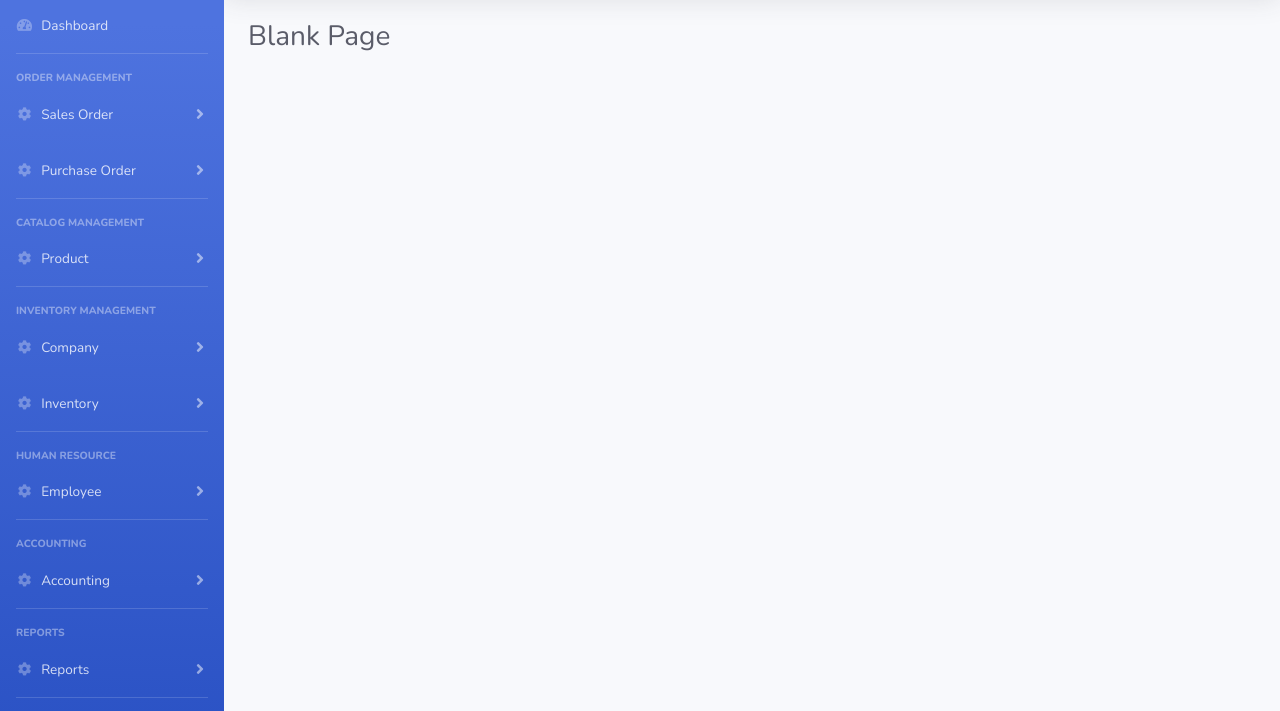
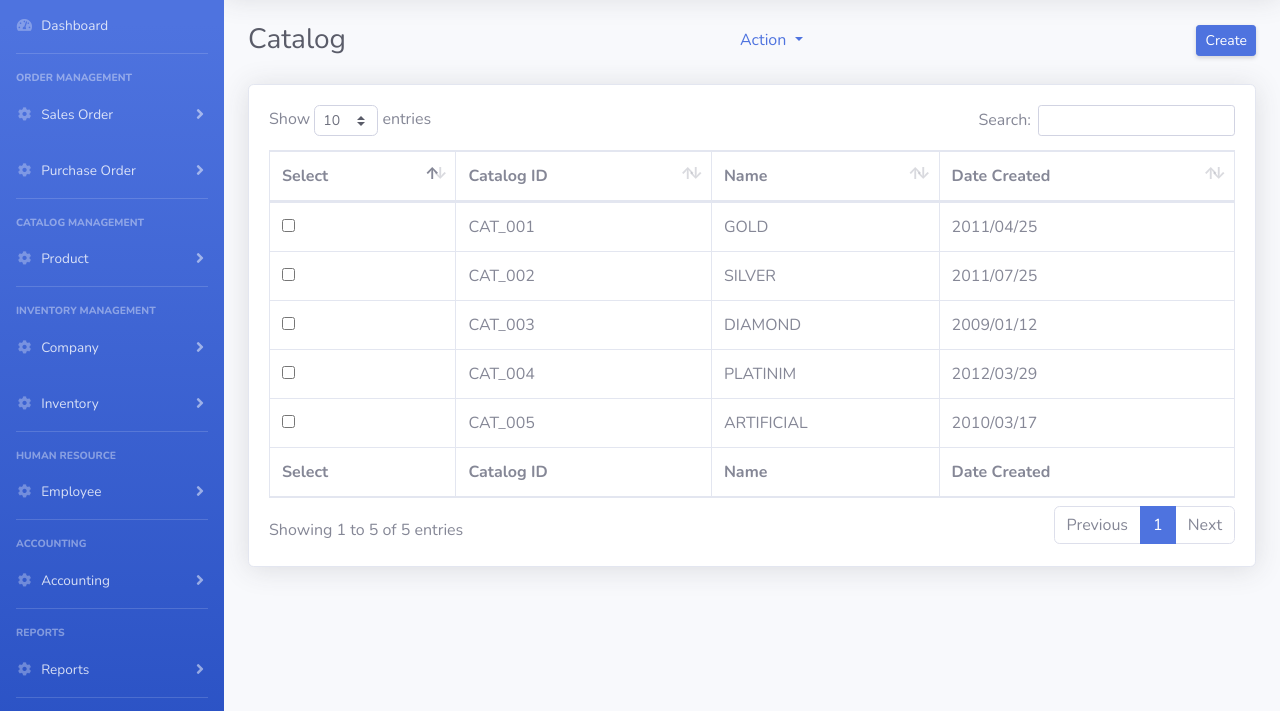
Before and after one commit to C-HS/JMS-UI, a website with bundled scripts: page catalog.html in a window 1280 px wide. Shown: the part 74-785 px from the top of the page. Built offline with nearby package versions, Linux system fonts and the light colour scheme.

Commit message:
catalog.html html created

```diff
--- a/home.html
+++ b/catalog.html
@@ -9,7 +9,7 @@
   <meta name="description" content="">
   <meta name="author" content="">
 
-  <title>Home</title>
+  <title>Catalog</title>
 
   <!-- Custom fonts for this template-->
   <link href="vendor/fontawesome-free/css/all.min.css" rel="stylesheet" type="text/css">
@@ -17,6 +17,9 @@
 
   <!-- Custom styles for this template-->
   <link href="css/sb-admin-2.min.css" rel="stylesheet">
+
+    <!-- Custom styles for this page -->
+    <link href="vendor/datatables/dataTables.bootstrap4.min.css" rel="stylesheet">
 
 </head>
 
@@ -98,7 +101,7 @@
         </a>
         <div id="collapseProduct" class="collapse" aria-labelledby="headingTwo" data-parent="#accordionSidebar">
           <div class="bg-white py-2 collapse-inner rounded">
-            <a class="collapse-item" href="buttons.html">Catalog</a>
+            <a class="collapse-item" href="catalog.html">Catalog</a>
             <a class="collapse-item" href="buttons.html">Category</a>
             <a class="collapse-item" href="cards.html">Product</a>
              <a class="collapse-item" href="cards.html">Unit Of Measure</a>
@@ -437,7 +440,91 @@
         <div class="container-fluid">
 
           <!-- Page Heading -->
-          <h1 class="h3 mb-4 text-gray-800">Blank Page</h1>
+         <div class="d-sm-flex align-items-center justify-content-between mb-4">
+            <h1 class="h3 mb-0 text-gray-800">Catalog</h1>
+
+
+            <nav class="">
+              <ul class="navbar-nav ml-auto">
+                <li class="nav-item dropdown">
+                  <a class="nav-link dropdown-toggle" href="#" id="navbarDropdown" role="button" data-toggle="dropdown" aria-haspopup="true" aria-expanded="false">
+                    Action
+                  </a>
+                  <div class="dropdown-menu dropdown-menu-right animated--fade-in" aria-labelledby="navbarDropdown">
+                    <a class="dropdown-item" href="#">Delete</a>
+                    <div class="dropdown-divider"></div>
+                    <a class="dropdown-item" href="#">Something else here</a>
+                  </div>
+                </li>
+              </ul>
+            </nav>
+
+
+            <a href="#" class="d-none d-sm-inline-block btn btn-sm btn-primary shadow-sm"><i class=" text-white-50"></i> Create</a>
+
+
+          </div>
+
+
+
+
+          <!-- DataTales Example -->
+          <div class="card shadow mb-4">
+            <div class="card-body">
+              <div class="table-responsive">
+                <table class="table table-bordered" id="dataTable" width="100%" cellspacing="0">
+                  <thead>
+                    <tr>
+                      <th>Select</th>
+                      <th>Catalog ID</th>
+                      <th>Name</th>
+                      <th>Date Created</th>
+                    </tr>
+                  </thead>
+                  <tfoot>
+                    <tr>
+                      <th>Select</th>
+                      <th>Catalog ID</th>
+                      <th>Name</th>
+                      <th>Date Created</th>
+                    </tr>
+                  </tfoot>
+                  <tbody>
+                    <tr>
+                      <td><input type="checkbox"></td>
+                      <td>CAT_001</td>
+                      <td>GOLD</td>
+                      <td>2011/04/25</td>
+                    </tr>
+                    <tr>
+                      <td><input type="checkbox"></td>
+                      <td>CAT_002</td>
+                      <td>SILVER</td>
+                      <td>2011/07/25</td>
+                    </tr>
+                    <tr>
+                      <td><input type="checkbox"></td>
+                      <td>CAT_003</td>
+                      <td>DIAMOND</td>
+                      <td>2009/01/12</td>
+                    </tr>
+                    <tr>
+                      <td><input type="checkbox"></td>
+                      <td>CAT_004</td>
+                      <td>PLATINIM</td>
+                      <td>2012/03/29</td>
+                    </tr>
+                    <tr>
+                      <td><input type="checkbox"></td>
+                      <td>CAT_005</td>
+                      <td>ARTIFICIAL</td>
+                      <td>2010/03/17</td>
+                    </tr>
+                  </tbody>
+                </table>
+              </div>
+            </div>
+          </div>
 
         </div>
         <!-- /.container-fluid -->
@@ -495,6 +582,13 @@
   <!-- Custom scripts for all pages-->
   <script src="js/sb-admin-2.min.js"></script>
 
+  <!-- Page level plugins -->
+  <script src="vendor/datatables/jquery.dataTables.min.js"></script>
+  <script src="vendor/datatables/dataTables.bootstrap4.min.js"></script>
+
+  <!-- Page level custom scripts -->
+  <script src="js/demo/datatables-demo.js"></script>
+
 </body>
 
 </html>
```
